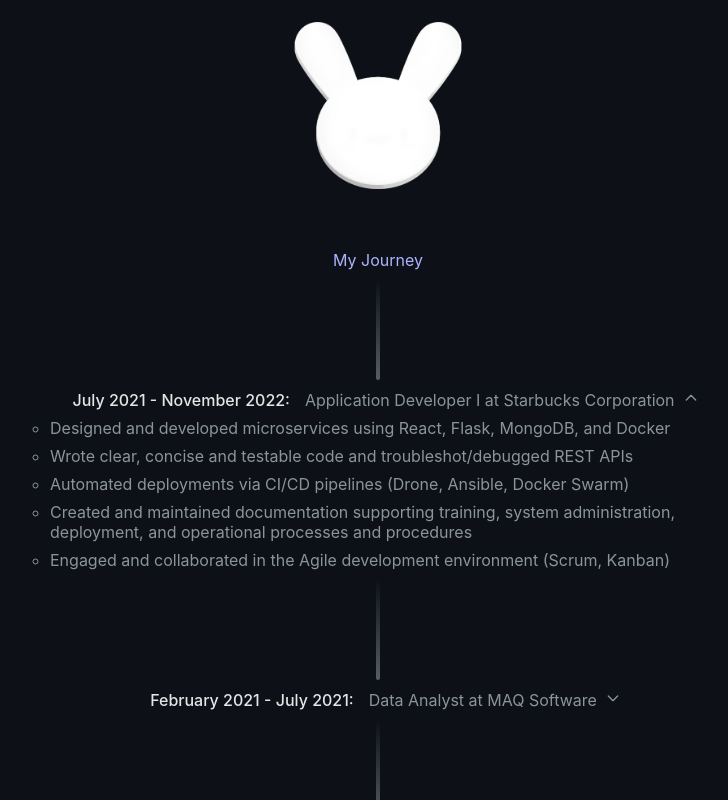
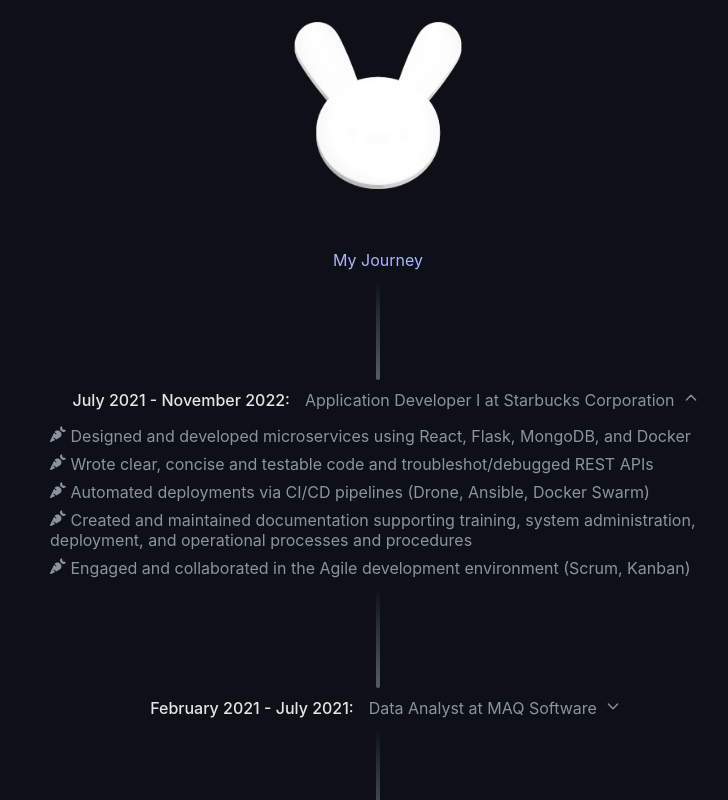
Before and after one commit to jocelindarma/jocelindarma.github.io, a React (Create React App) app: page / in a window 1280 px wide. Both pictures are taken after a click on the element 640 px from the left and 960 px from the top of the page. Shown: the part 560-1360 px from the top of the page, without its empty margins (262-990 px from the left). Built offline with nearby package versions, Linux system fonts and the light colour scheme.

Commit message:
update bio details formatting

```diff
--- a/src/components/Bio/Bio.css
+++ b/src/components/Bio/Bio.css
@@ -32,5 +32,5 @@ ul{
 
 li {
   text-align: left;
-  list-style-type: circle;
+  list-style-type: none;
 }
--- a/src/components/BioDetails/BioDetails.js
+++ b/src/components/BioDetails/BioDetails.js
@@ -1,11 +1,12 @@
 import "./BioDetails.css";
+import { FaCarrot } from "react-icons/fa";
 
 export const BioDetails = ({ bio, active }) => {
   return (
       bio.description.map((description) => (
         active ?
         <ul>
-          <li className="gray-text">{description}</li>
+          <li className="gray-text"><FaCarrot/>{" "}{description}</li>
         </ul> : null
       ))
   );
--- a/src/components/BioItem/BioItem.js
+++ b/src/components/BioItem/BioItem.js
@@ -9,12 +9,12 @@ export const BioItem = ({ bio, active, onToggle}) => {
 				<span className="white-text">{bio.year}:</span>
 				<span className="gray-text" data-tip="title">
 						{bio.title}
-						{active ? <HiOutlineChevronUp className="chevron"/> : <HiOutlineChevronDown className="chevron"/>}
+						{bio.year !== "September 2018" ? active ? <HiOutlineChevronUp className="chevron"/> : <HiOutlineChevronDown className="chevron"/> : null}
 				</span>
 			</div>
 			<div
 				style={
-					active ? { height: document.clientHeight }:{ height: "0px" }
+					active ? { height: document.clientHeight, paddingTop: "0.5rem" }:{ height: "0px" }
 				}
 			>
 			<div className="details">
--- a/src/constants/bio.js
+++ b/src/constants/bio.js
@@ -17,7 +17,7 @@ export const BIO = [
     description:[
       "Developed Power BI custom visuals that enables people to create data visualizations for clients or internal use \n",
       "Wrote unit tests, ensuring 100% passed test cases with > 90% code coverage \n",
-      "Utilized Power BI to pull data from various databases and created variety of dashboards and reports to support business decision making for customers \n",
+      "Utilized Power BI to pull data from various databases and created variety of dashboards and reports to support business decision making for companies like Microsoft \n",
     ],
     skills:["Microsoft Power BI", "TypeScript"],
   },
```
